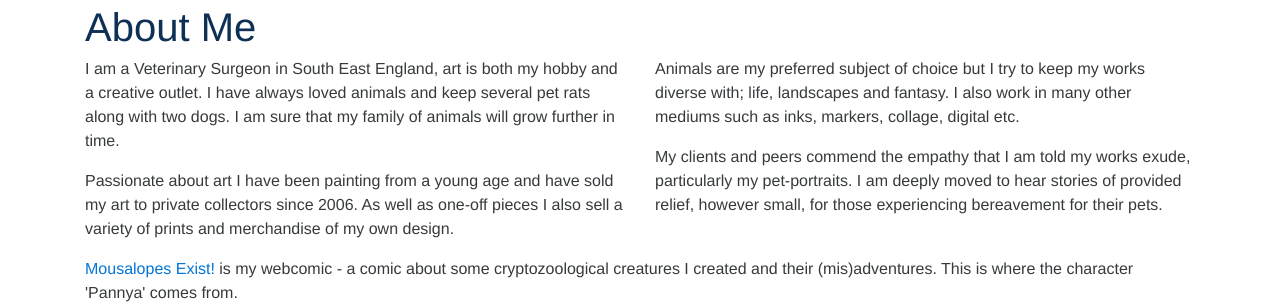
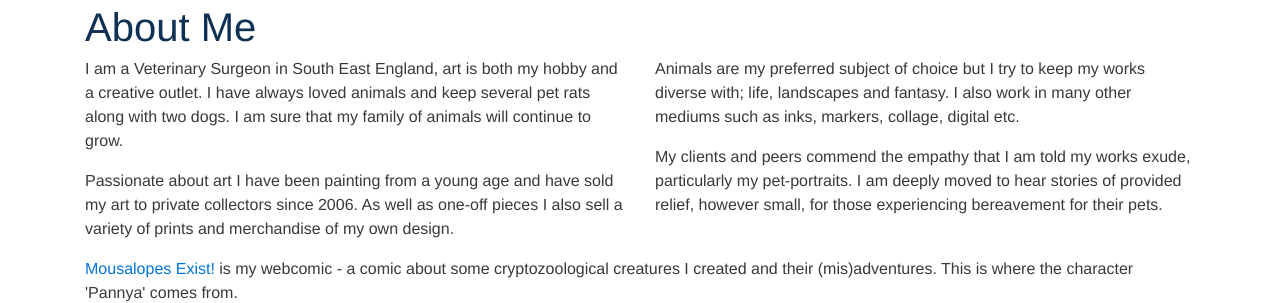
Before and after one commit to AngelicLiver/mdavies-art, a Jekyll site: the page built from index.html, in a window 1280 px wide and 900 px high, scrolled down 397 px. Shown: the part 200-503 px from the top of the window. Built offline with Jekyll 4.4.1, drawn with Linux system fonts in a browser that asks for light colours; nearby versions of some CDN libraries.

Commit message:
Corrections

```diff
--- a/_includes/about.html
+++ b/_includes/about.html
@@ -5,7 +5,7 @@
         </div>
         <div class="col-sm-12 col-md-6">
             <p>
-                I am a Veterinary Surgeon in South East England, art is both my hobby and a creative outlet. I have always loved animals and keep several pet rats along with two dogs. I am sure that my family of animals will grow further in time.
+                I am a Veterinary Surgeon in South East England, art is both my hobby and a creative outlet. I have always loved animals and keep several pet rats along with two dogs. I am sure that my family of animals will continue to grow.
             </p>
             <p>
                 Passionate about art I have been painting from a young age and have sold my art to private collectors since 2006. As well as one-off pieces I also sell a variety of prints and merchandise of my own design.
```
